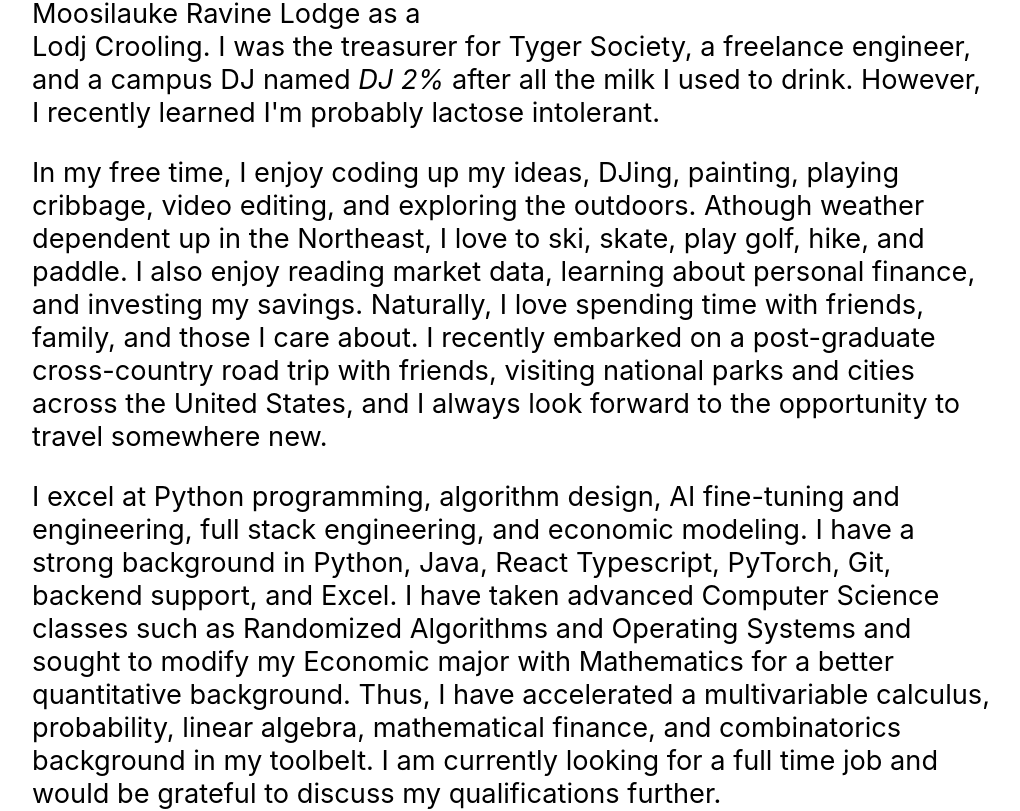
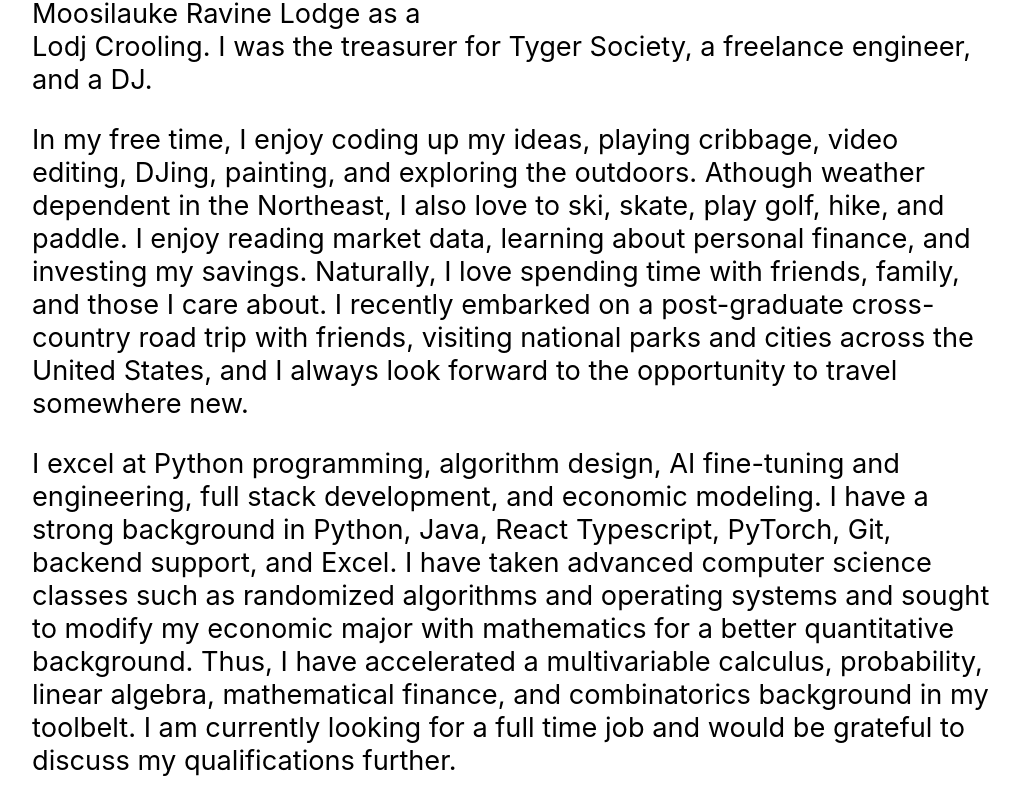
Before and after one commit to Mace1059/jackmacy, a React (Vite) app: page /about in a window 1280 px wide. Shown: the part 880-1691 px from the top of the page, without its empty margins (128-1148 px from the left). Built offline with nearby package versions, Linux system fonts and the light colour scheme.

Commit message:
new chambiar image and updated profile

```diff
--- a/src/pages/AboutPage.tsx
+++ b/src/pages/AboutPage.tsx
@@ -22,23 +22,22 @@ function AboutPage() {
             President of Dartmouth's Sigma Nu Fraternity. I was also actively involved in Dartmouth First Year Trips (FTY) as
             both a Trip Leader and a volunteer at the Moosilauke Ravine Lodge as
             a Lodj Crooling. I was the treasurer for Tyger Society, a freelance engineer,
-            and a campus DJ named <span style={{ fontStyle: "italic" }}>DJ 2%</span> after all the milk I used
-            to drink. However, I recently learned I'm probably lactose intolerant.
+            and a DJ.
           </p>
           <p>
             In my free time, I enjoy coding up my ideas,
-            DJing, painting, playing cribbage, video editing, and exploring the outdoors. Athough weather dependent up in the Northeast, I love to ski, skate,
-            play golf, hike, and paddle. I also enjoy reading market data, learning about personal finance, and investing my savings. Naturally, I love
+            playing cribbage, video editing, DJing, painting, and exploring the outdoors. Athough weather dependent in the Northeast, I also love to ski, skate,
+            play golf, hike, and paddle. I enjoy reading market data, learning about personal finance, and investing my savings. Naturally, I love
             spending time with friends, family, and those I care about. I
             recently embarked on a post-graduate cross-country road trip with
             friends, visiting national parks and cities across the United States, and I always look forward to the opportunity to travel somewhere new.
           </p>
           <p>
             I excel at Python programming, algorithm design, AI fine-tuning and
-            engineering, full stack engineering, and economic modeling. I have a
+            engineering, full stack development, and economic modeling. I have a
             strong background in Python, Java, React Typescript, PyTorch, Git,
-            backend support, and Excel. I have taken advanced Computer Science classes such as
-            Randomized Algorithms and Operating Systems and sought to modify my Economic major with Mathematics for a
+            backend support, and Excel. I have taken advanced computer science classes such as
+            randomized algorithms and operating systems and sought to modify my economic major with mathematics for a
             better quantitative background. Thus, I have accelerated a multivariable calculus, probability, linear algebra, mathematical finance,
             and combinatorics background in my toolbelt. I am currently looking for a full time job and would be grateful to discuss my qualifications further.
           </p>
--- a/src/pages/HomePage.tsx
+++ b/src/pages/HomePage.tsx
@@ -11,7 +11,7 @@ import mural from "/mural.jpg"
 import coldwar from "/coldwar.png"
 import plastic from "/plastic.png"
 import forumsys from "/forumsys.jpg"
-import chambiar from "/chambiar.svg"
+import chambiar from "/chambiar.jfif"
 import comingsoon from "/comingsoon.jpg"
 import inforest from "/inforest.png"
 import dartmouth from "/dartmouth.jpg"
```
Also changed, not shown: public/chambiar.jfif (added).
